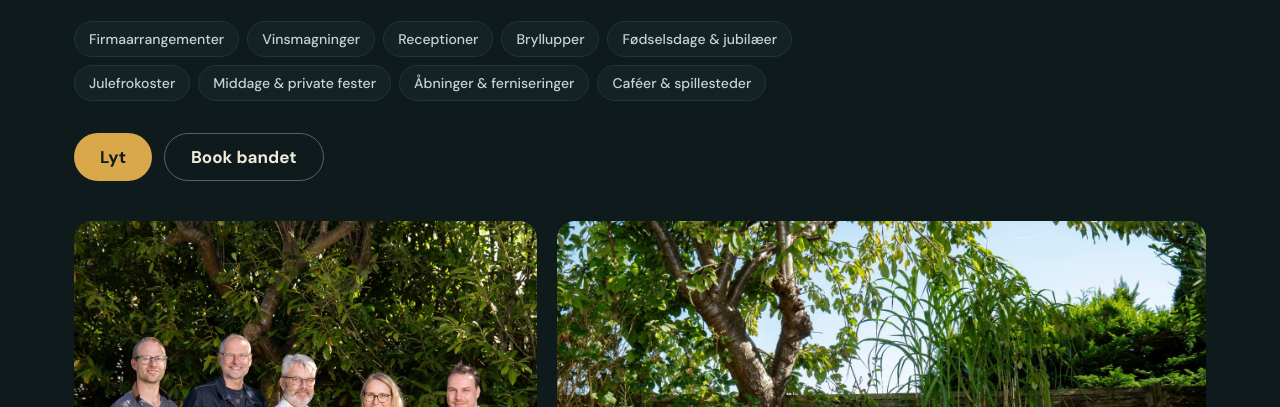
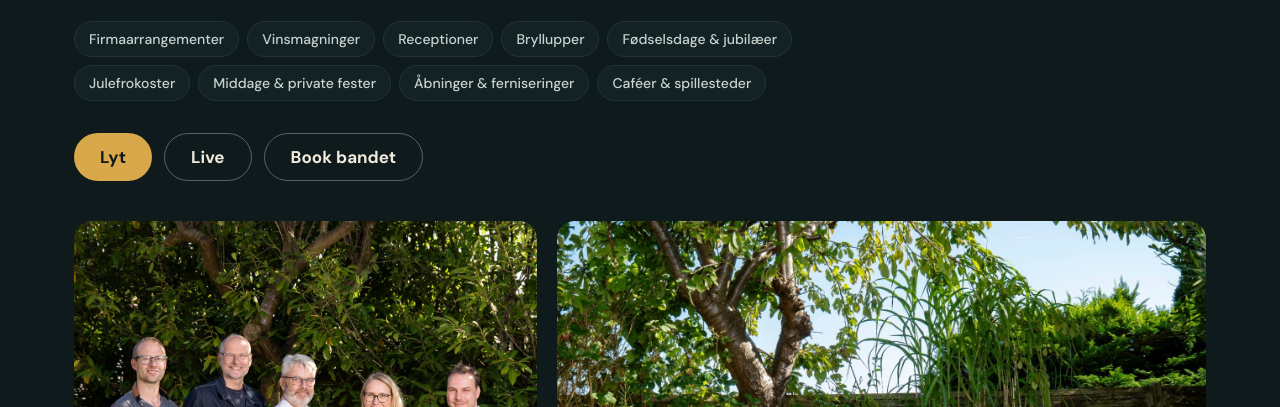
Before and after one commit to swaycph/swaycph-site, a plain HTML site: page index.html in a window 1280 px wide. Shown: the part 393-800 px from the top of the page. Drawn offline with nearby package versions, Linux system fonts and the light colour scheme.

Commit message:
Add Live button next to Listen at the top
Co-Authored-By: Claude Opus 5.5 <noreply@anthropic.com>
Claude-Session: https://claude.ai/code/session_014CmtVsfN7WYAwB1HY8nV3h

```diff
--- a/index.html
+++ b/index.html
@@ -47,6 +47,7 @@
   </ul>
   <div class="buttons">
     <a href="#listen" class="btn btn-solid" data-en="Listen">Lyt</a>
+    <a href="#live" class="btn btn-ghost">Live</a>
     <a href="#contact" class="btn btn-ghost" data-en="Book the band">Book bandet</a>
   </div>
   <div class="mosaic">
```
